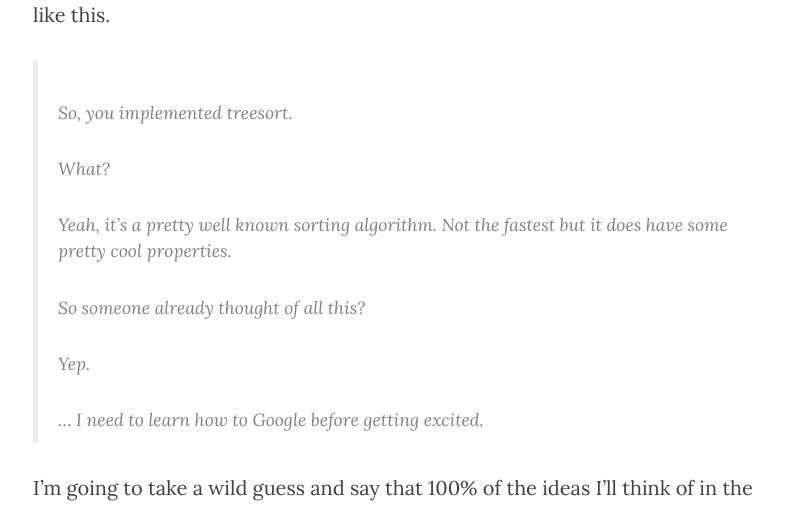
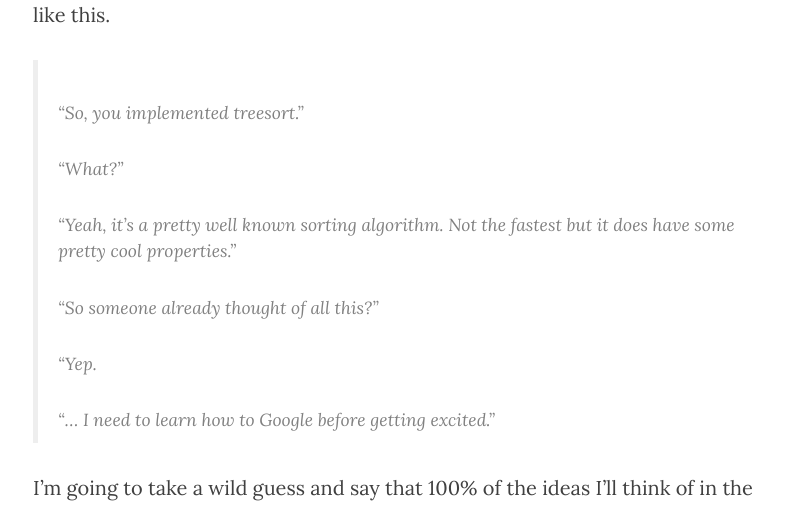
Before and after one commit to nicolas-siplis-zz/nicolas-siplis.github.io, a Jekyll site: the page built from _posts/2015-11-12-inventing-treesort.markdown, in a window 1280 px wide and 900 px high, scrolled down 1417 px. Shown: the part 159-667 px from the top of the window, without its empty margins (232-1044 px from the left). Built offline with Jekyll 4.4.1, drawn with Linux system fonts in a browser that asks for light colours; nearby versions of some CDN libraries.

Commit message:
Reformatted quotes

```diff
--- a/_posts/2015-11-12-inventing-treesort.markdown
+++ b/_posts/2015-11-12-inventing-treesort.markdown
@@ -18,17 +18,17 @@ Naturally I wanted to brag about my discovery to someone, so I created a basic i
 
 As expected, the “new” sorting method was significantly faster than both bubble and insertion sort. I walked up to the professor after class and talked to him about it. He let me ramble on and on about how I came up with it, how it worked and the speed comparisons. Once I was done, the conversation went something like this.
 
-> So, you implemented treesort.
+> "So, you implemented treesort."
 >
-> What?
+> "What?"
 >
-> Yeah, it’s a pretty well known sorting algorithm. Not the fastest but it does have some pretty cool properties.
+> "Yeah, it’s a pretty well known sorting algorithm. Not the fastest but it does have some pretty cool properties."
 >
-> So someone already thought of all this?
+> "So someone already thought of all this?"
 >
-> Yep.
+> "Yep.
 >
-> … I need to learn how to Google before getting excited.
+> "… I need to learn how to Google before getting excited."
 
 I’m going to take a wild guess and say that 100% of the ideas I’ll think of in the years to come have already been implemented, discussed and improved dozens of times long before I was born. Googling them might be faster, but luckily I’m not a computer so I don’t care about speed. I care about having fun, and coming up with an algorithm on my own (and learning a whole lot in the process) was really, really fun.
 
```
